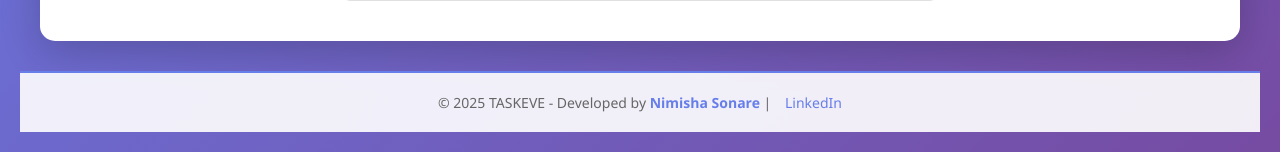
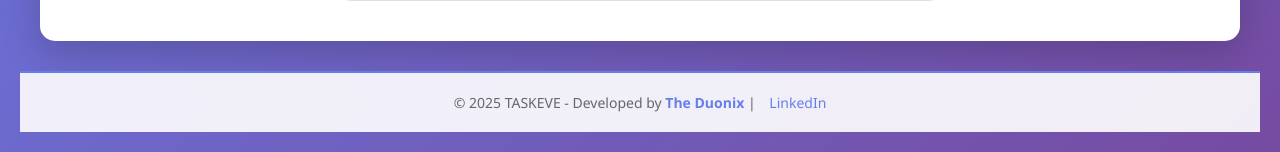
Before and after one commit to nimi-codes-26/Taskeve-Student-Task-Manager, a Flask app: template templates/edit.html in a window 1280 px wide. Shown: the part 735-887 px from the top of the page. Run offline with Flask 3, Linux system fonts and the light colour scheme; the template is opened without the code that fills it, so the values that code supplies are empty.

Commit message:
Update edit.html

```diff
--- a/templates/edit.html
+++ b/templates/edit.html
@@ -45,7 +45,7 @@
 
     <!-- Footer with Developer Credit -->
     <footer class="site-footer">
-        <p>© 2025 TASKEVE - Developed by <strong>Nimisha Sonare</strong> | <a href="https://www.linkedin.com/in/nimisha-sonare/" target="_blank">LinkedIn</a></p>
+        <p>© 2025 TASKEVE - Developed by <strong>The Duonix</strong> | <a href="https://www.linkedin.com/in/nimisha-sonare/" target="_blank">LinkedIn</a></p>
     </footer>
 </body>
 </html>
```
